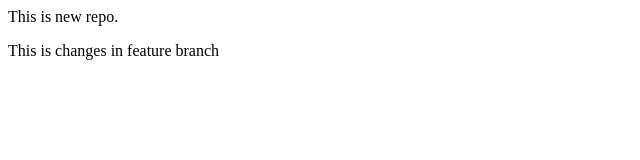
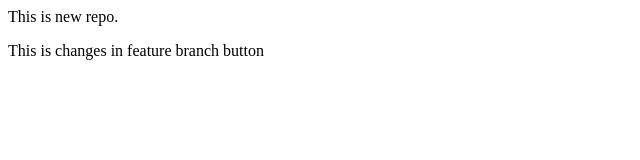
Before and after one commit to arvindkmr382/Localrepo, a plain HTML site: page index.html in a window 1280 px wide. Shown: the full height of the page, 0-640 px from the left. Drawn offline with Linux system fonts and the light colour scheme.

```diff
--- a/index.html
+++ b/index.html
@@ -1,2 +1,2 @@
 <p>This is new repo.</p>
-<p>This is changes in feature branch</p>
+<p>This is changes in feature branch button</p>
```
